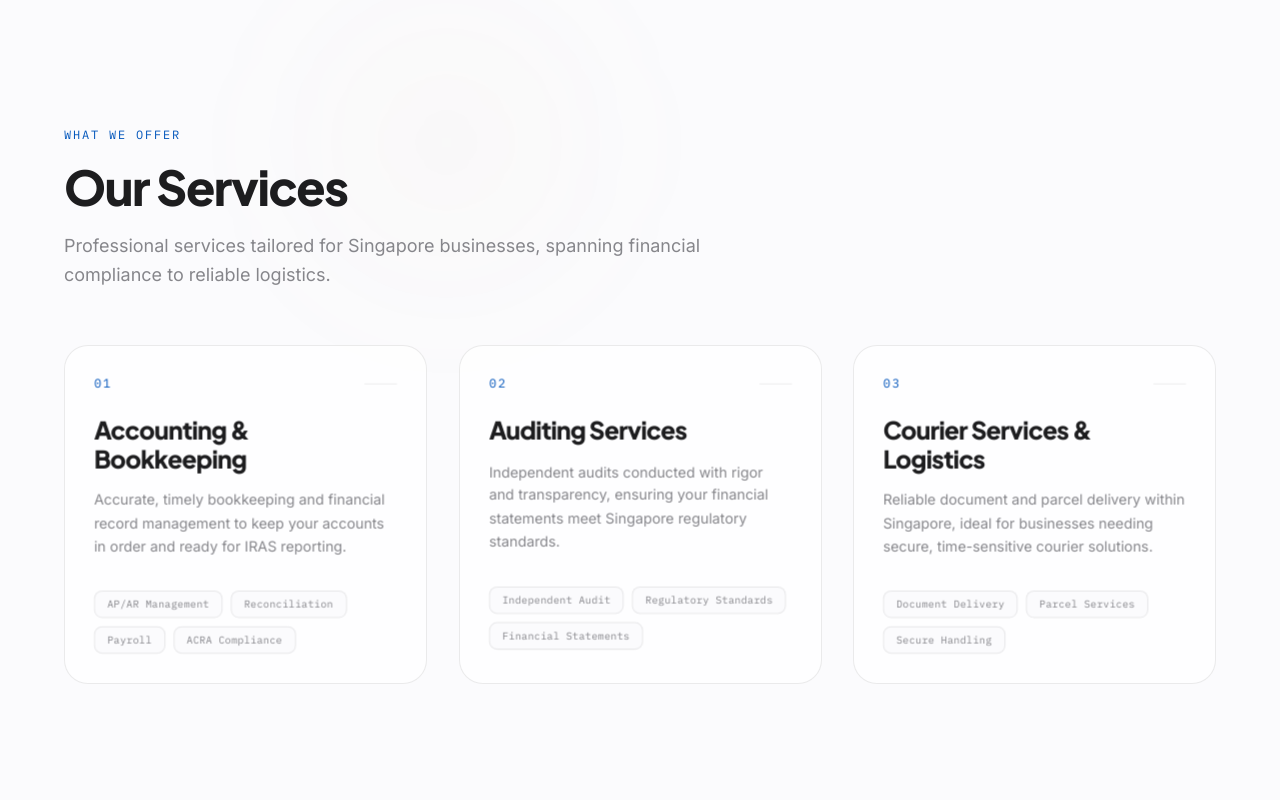
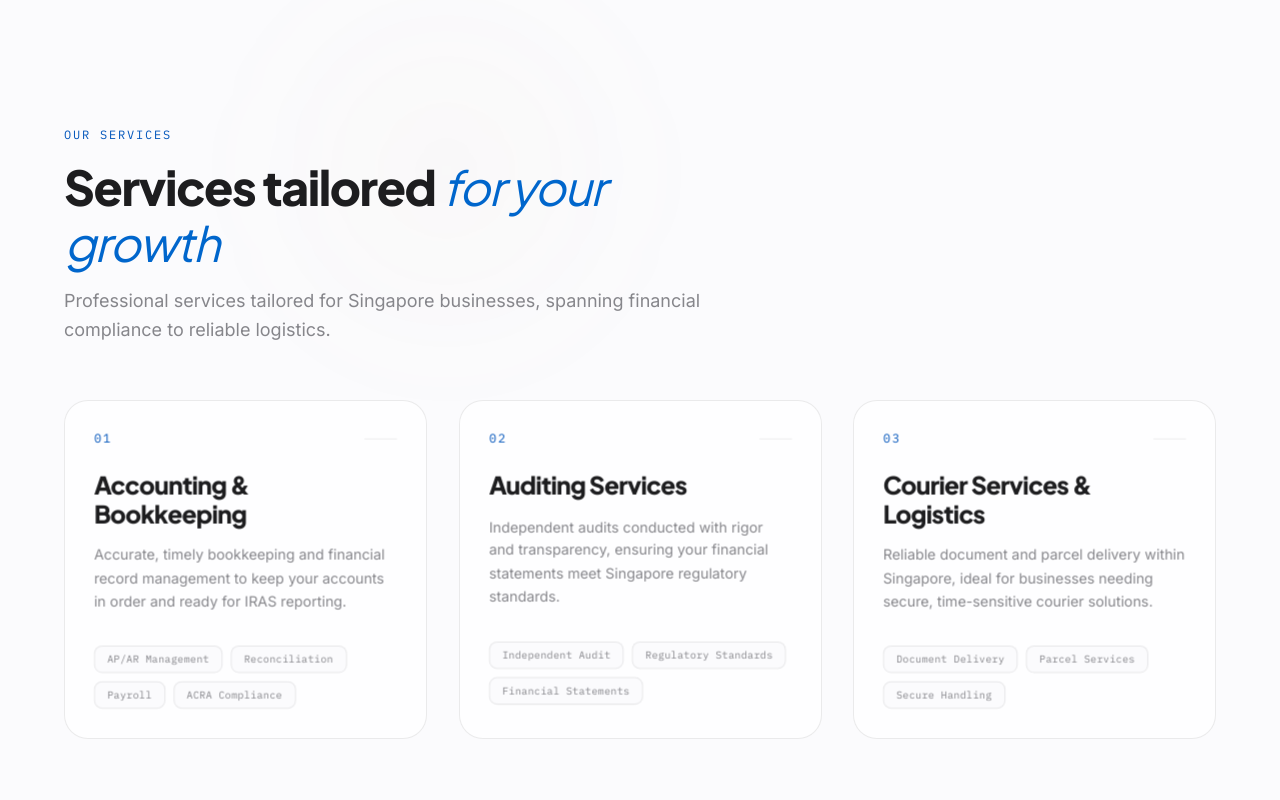
Before and after one commit to truelifeglobalpte/True-Life-Global, a Next.js app: page / in a window 1280 px wide. Shown: the part 2060-2860 px from the top of the page. Built offline with nearby package versions, Linux system fonts and the light colour scheme.

Commit message:
Standardize editorial typography headers across services, why-us, and faq sections

```diff
--- a/src/components/FAQ.tsx
+++ b/src/components/FAQ.tsx
@@ -91,7 +91,7 @@ export default function FAQ() {
           transition={{ duration: 0.5, delay: 0.1 }}
           className="text-3xl sm:text-4xl lg:text-5xl font-display font-bold text-foreground leading-tight"
         >
-          Frequently asked questions
+          Frequently asked <span className="editorial-text font-normal text-accent italic">questions</span>
         </motion.h2>
 
         {/* Accordion */}
--- a/src/components/Services.tsx
+++ b/src/components/Services.tsx
@@ -27,7 +27,7 @@ export default function Services() {
           transition={{ duration: 0.5 }}
           className="text-xs font-mono uppercase tracking-[0.15em] text-accent-readable mb-4"
         >
-          What We Offer
+          OUR SERVICES
         </motion.p>
 
         {/* Heading */}
@@ -37,7 +37,7 @@ export default function Services() {
           transition={{ duration: 0.5, delay: 0.15 }}
           className="text-3xl sm:text-4xl lg:text-5xl font-display font-bold text-foreground leading-tight max-w-2xl"
         >
-          Our Services
+          Services tailored <span className="editorial-text font-normal text-accent italic">for your growth</span>
         </motion.h2>
 
         <motion.p
--- a/src/components/WhyUs.tsx
+++ b/src/components/WhyUs.tsx
@@ -37,7 +37,7 @@ export default function WhyUs() {
           transition={{ duration: 0.5 }}
           className="text-xs font-mono uppercase tracking-[0.15em] text-accent-readable mb-4"
         >
-          Our Advantage
+          OUR ADVANTAGE
         </motion.p>
 
         {/* Heading */}
@@ -47,8 +47,7 @@ export default function WhyUs() {
           transition={{ duration: 0.5, delay: 0.1 }}
           className="text-3xl sm:text-4xl lg:text-5xl font-display font-bold text-foreground leading-tight max-w-2xl"
         >
-          Why Choose{" "}
-          <span className="editorial-text font-normal text-accent">True Life Global?</span>
+          Why partner with <span className="editorial-text font-normal text-accent italic">True Life Global?</span>
         </motion.h2>
 
         <motion.p
```
